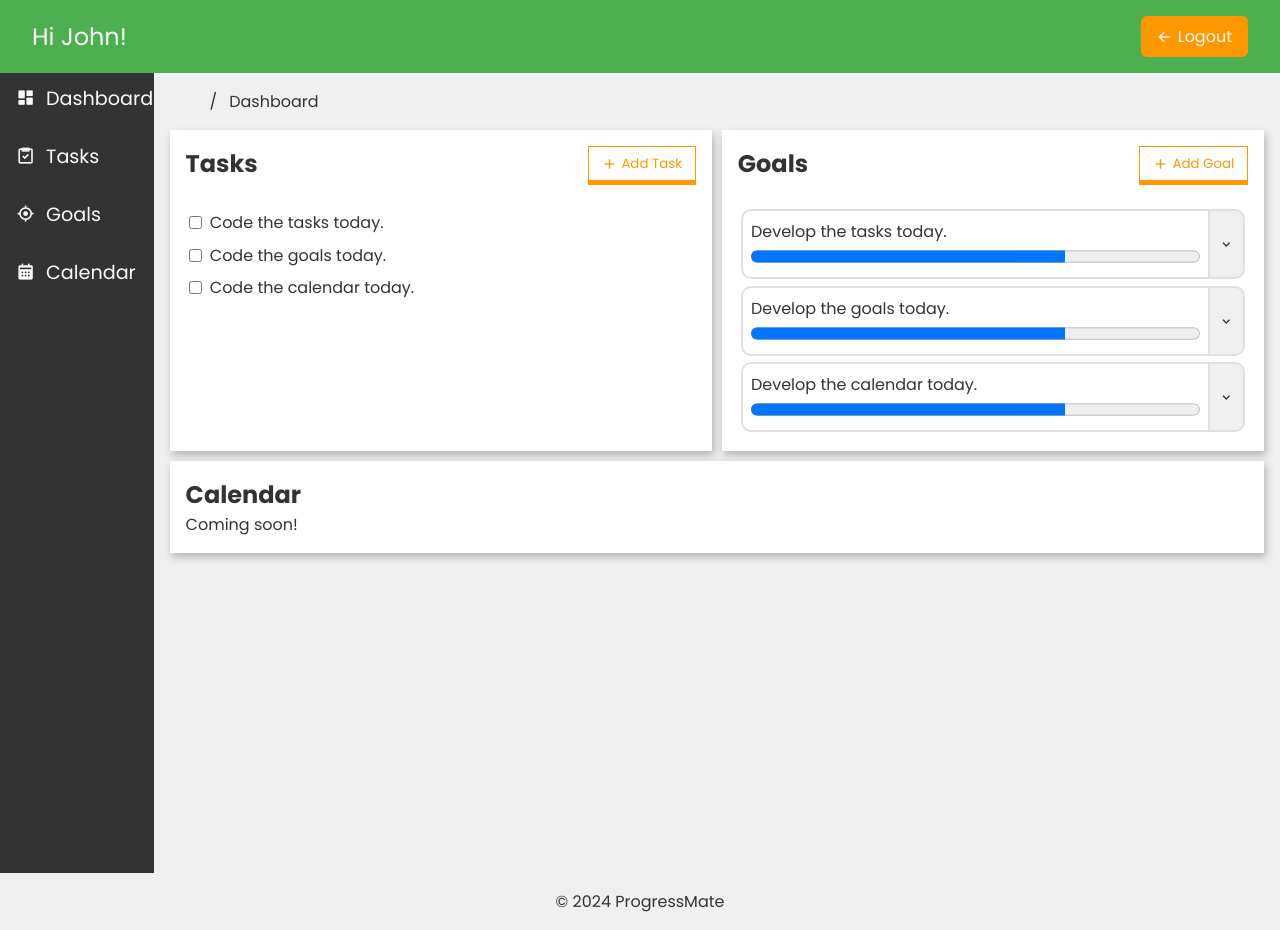
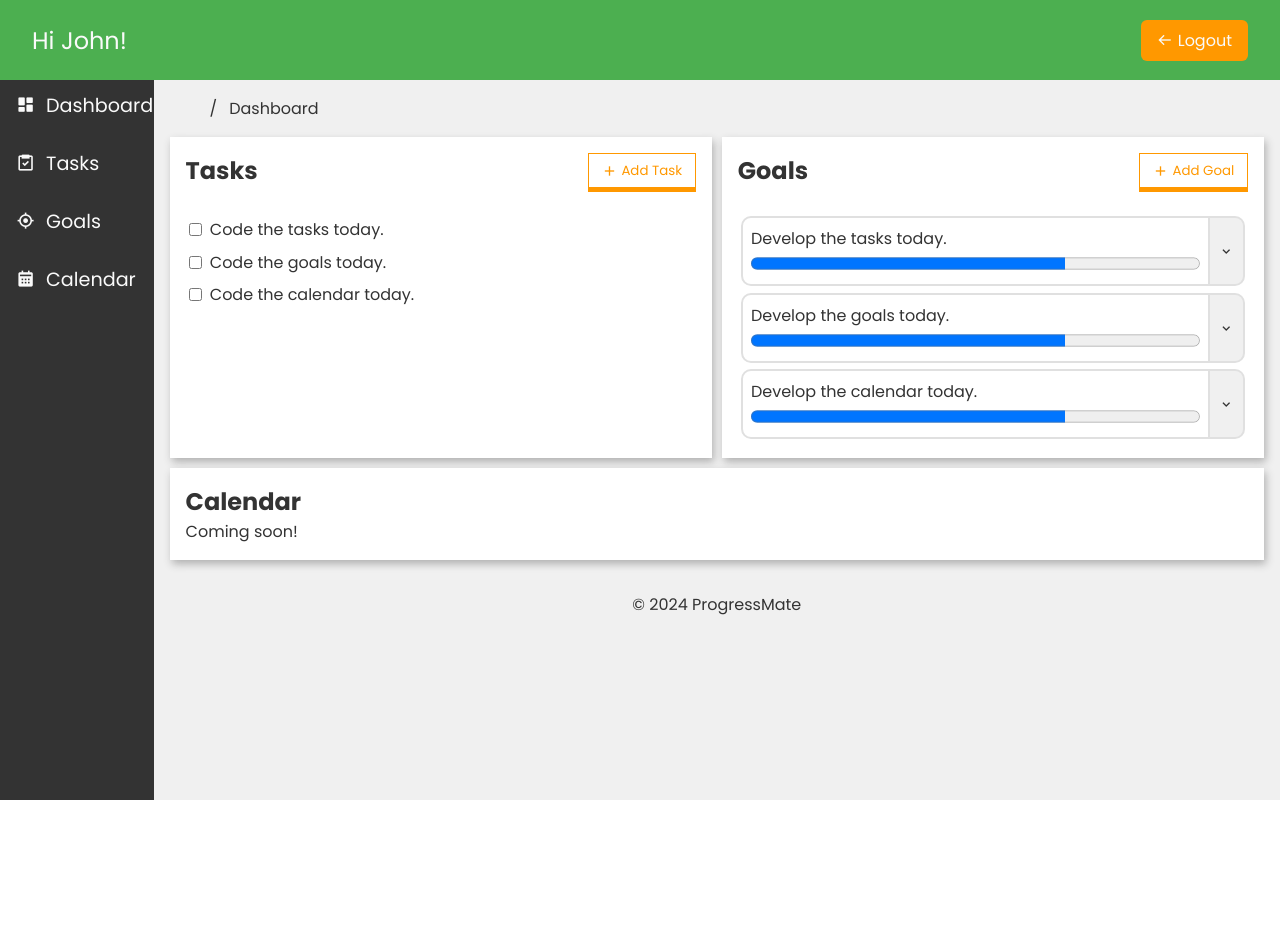
Before and after one commit to jrhylf/progress-mate-app, a React (Create React App) app in the folder progress-mate/frontend/: page /dashboard in a window 1280 px wide. After the commit the page ends 800 px from the top, so only its background shows below. Built offline with nearby package versions, Linux system fonts and the light colour scheme; some icons are missing.

Commit message:
updated ui

```diff
--- a/progress-mate/frontend/src/components/Dashboard.jsx
+++ b/progress-mate/frontend/src/components/Dashboard.jsx
@@ -117,10 +117,6 @@ function Dashboard() {
                     {renderPage()}
                 </article>
             </main>
-
-            <footer className="user-footer">
-                <span className="footer-content">&copy; 2024 ProgressMate</span>
-            </footer>
         </div>
     );
 }
--- a/progress-mate/frontend/src/components/pages/calendarPage.jsx
+++ b/progress-mate/frontend/src/components/pages/calendarPage.jsx
@@ -51,6 +51,10 @@ function CalendarPage() {
             <button onClick={() => changeMonth(-1)}>Previous</button>
             <button onClick={() => changeMonth(1)}>Next</button>
             <div className="calendar-grid">{renderDays()}</div>
+
+            <footer className="user-footer">
+                <span className="footer-content">&copy; 2024 ProgressMate</span>
+            </footer>
         </div>
     );
 }
--- a/progress-mate/frontend/src/components/pages/dashboardPage.jsx
+++ b/progress-mate/frontend/src/components/pages/dashboardPage.jsx
@@ -108,6 +108,10 @@ function DashboardPage() {
                     <p>Coming soon!</p>
                 </section>
             </main>
+
+            <footer className="user-footer">
+                <span className="footer-content">&copy; 2024 ProgressMate</span>
+            </footer>
         </div>
     )
 }
--- a/progress-mate/frontend/src/components/pages/goalsPage.jsx
+++ b/progress-mate/frontend/src/components/pages/goalsPage.jsx
@@ -1,6 +1,13 @@
 function GoalsPage() {
     return(
-        <div>Goals</div>
+        <div>
+            <header></header>
+            <main></main>
+
+            <footer className="user-footer">
+                <span className="footer-content">&copy; 2024 ProgressMate</span>
+            </footer>
+        </div>
     );
 }
 
--- a/progress-mate/frontend/src/components/pages/tasksPage.jsx
+++ b/progress-mate/frontend/src/components/pages/tasksPage.jsx
@@ -48,6 +48,10 @@ function TasksPage() {
                     </div>
                 </aside>
             </main>
+
+            <footer className="user-footer">
+                <span className="footer-content">&copy; 2024 ProgressMate</span>
+            </footer>
         </div>
     );
 }
--- a/progress-mate/frontend/src/css/Dashboard.css
+++ b/progress-mate/frontend/src/css/Dashboard.css
@@ -1,4 +1,5 @@
 .user-header {
+    min-height: 10vh;
     height: auto;
     width: 100%;
     background-color: var(--primary-accent);
@@ -6,6 +7,11 @@
     display: flex;
     align-items: center;
     justify-content: space-between;
+}
+
+.user-header > div {
+    display: flex;
+    align-items: center;
 }
 
 .user-header lord-icon {
@@ -37,7 +43,7 @@
 /* Temporary */
 
 .user-main {
-    height: 100vh;
+    height: auto;
     width: 100%;
 }
 
@@ -121,9 +127,11 @@
 /* Footer */
 .user-footer {
     display: flex;
+    align-items: center;
     justify-content: center;
     height: auto;
     width: 100%;
+    margin-top: 1rem;
     padding: 1rem;
     color: var(--text-dark);
     background-color: var(--background-light2);
@@ -156,9 +164,9 @@
     .nav {
         color: var(--text-light);
         background-color: var(--background-dark);
+        min-height: 90vh;
         max-width: 12%;
         padding: 0;
-        transition: max-width 0.5s ease-out;
     }
 
     div.nav-container.open {
--- a/progress-mate/frontend/src/css/pages_css/dashboardPage.scss
+++ b/progress-mate/frontend/src/css/pages_css/dashboardPage.scss
@@ -19,6 +19,7 @@ $shadow-color: #b1b1b1;
     width: 100%;
 
     .dashboardMain {
+        min-height: max-content;
         display: flex;
         flex-direction: row;
         flex-wrap: wrap;
--- a/progress-mate/frontend/src/css/pages_css/taskPage.scss
+++ b/progress-mate/frontend/src/css/pages_css/taskPage.scss
@@ -10,6 +10,7 @@ $text-medium: #666666;
 
 $highlight: #FF9800;
 $border-color: #E0E0E0;
+$shadow-color: #b1b1b1;
 
 // ========================= //
 
@@ -27,7 +28,7 @@ $border-color: #E0E0E0;
         margin: 1rem auto;
         color: $text-dark;
         background-color: $background-light;
-        box-shadow: 2px 4px 8px $background-light2;
+        box-shadow: 2px 4px 8px $shadow-color;
     }
 
     @mixin flexColumn($flex-direction: column) {
@@ -47,6 +48,7 @@ $border-color: #E0E0E0;
     }
 
     .taskMain {
+        min-height: max-content;
         @include height_width();
         @include card();
         @include flexColumn($flex-direction: row);
@@ -104,3 +106,12 @@ $border-color: #E0E0E0;
         }
     }
 }
+
+// For Mobile Portrait
+@media screen and (max-width: 767px) and (orientation: portrait) {
+    .task {
+        .taskMain {
+            flex-direction: column;
+        }
+    }
+}
```
